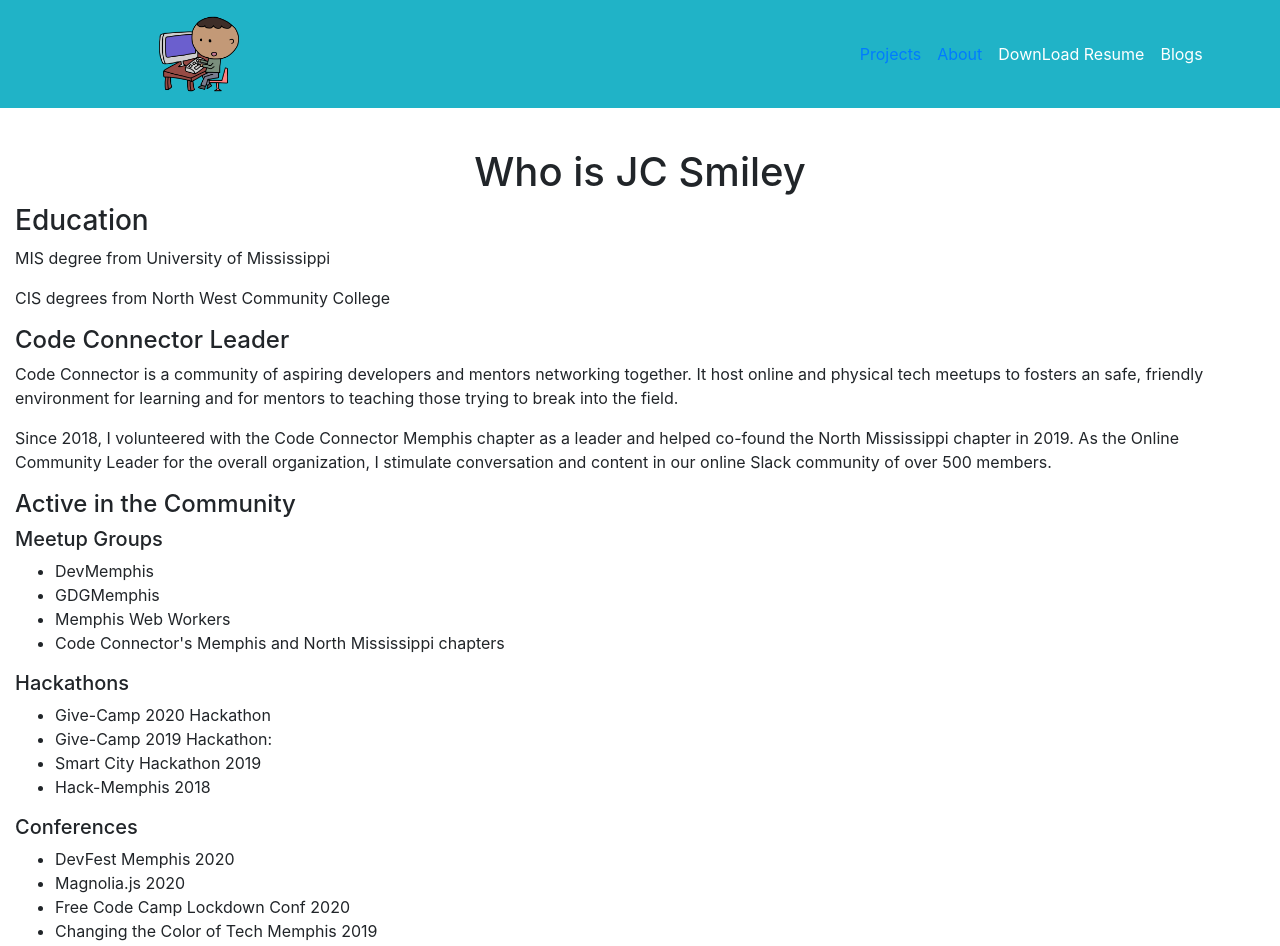
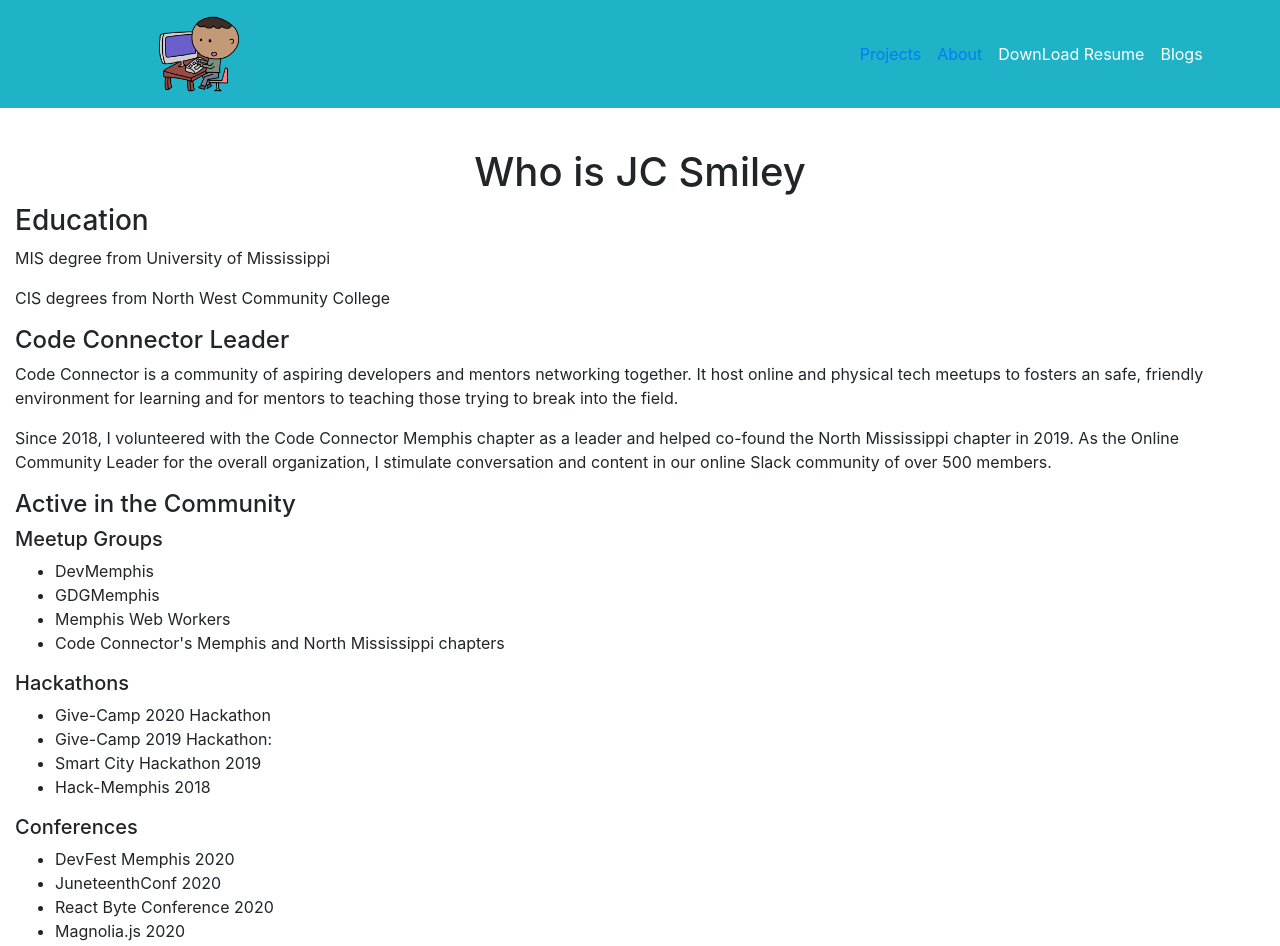
Before and after one commit to jcsmileyjr/Portfolio-v3, a React (Create React App) app in the folder portfolio/: page /about in a window 1280 px wide. Shown: the top 946 px of the page. Built offline with nearby package versions, Linux system fonts and the light colour scheme.

Commit message:
WIP: content for the About page

```diff
--- a/portfolio/src/pages/about/About.js
+++ b/portfolio/src/pages/about/About.js
@@ -55,6 +55,8 @@ const About = () => {
           <h5>Conferences</h5>
           <ul>
             <li>DevFest Memphis 2020</li>
+            <li>JuneteenthConf 2020</li>
+            <li>React Byte Conference 2020</li>
             <li>Magnolia.js 2020</li>
             <li>Free Code Camp Lockdown Conf 2020</li>
             <li>Changing the Color of Tech Memphis 2019</li>
```
